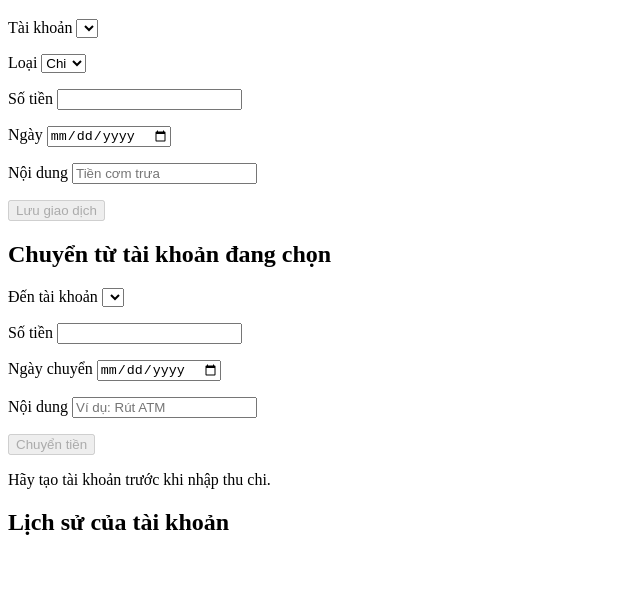
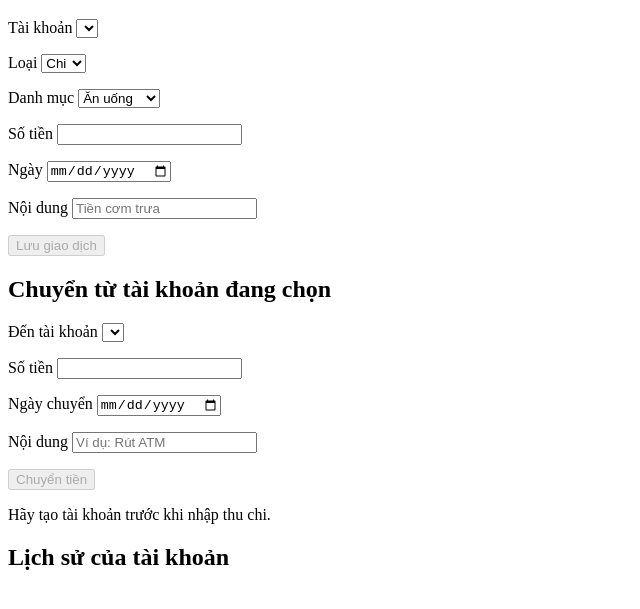
Before and after one commit to ducanhlv142/MafiKO, a website with bundled scripts: page transactions.html in a window 1280 px wide. Shown: the part 87-696 px from the top of the page, without its empty margins (0-640 px from the left). Built offline with nearby package versions, Linux system fonts and the light colour scheme.

Commit message:
feat: categorize income and expenses

```diff
--- /dev/null
+++ b/src/domain/finance/category.ts
@@ -0,0 +1,17 @@
+export const categories = {
+    expense: {
+        food: "Ăn uống",
+        transport: "Di chuyển",
+        housing: "Nhà ở",
+        shopping: "Mua sắm",
+        otherExpense: "Chi khác",
+    },
+    income: {
+        salary: "Lương",
+        bonus: "Thưởng",
+        otherIncome: "Thu khác",
+    },
+} as const;
+
+export type ExpenseCategoryId = keyof typeof categories.expense;
+export type IncomeCategoryId = keyof typeof categories.income;
--- a/src/domain/finance/transaction.ts
+++ b/src/domain/finance/transaction.ts
@@ -1,4 +1,5 @@
 import type { Account } from "./account";
+import type { ExpenseCategoryId, IncomeCategoryId } from "./category";
 
 export interface Transaction {
   id: string;
@@ -7,6 +8,7 @@ export interface Transaction {
   amountMinor: number;
   date: string;
   note: string;
+  categoryId?: ExpenseCategoryId | IncomeCategoryId;
 }
 
 export function toMovement(transaction: Transaction): number {
--- a/src/storage/transaction-browser.ts
+++ b/src/storage/transaction-browser.ts
@@ -5,9 +5,12 @@ import { calculateBalance } from "../domain/finance/balance.js";
 import { openDatabase } from "./database.js";
 import { createTransfer, transferMovement } from "../domain/finance/transfer.js";
 import type { Transfer } from "../domain/finance/transfer";
+import { categories } from "../domain/finance/category.js";
 
 const accountSelect = document.querySelector<HTMLSelectElement>("#account")!;
 const form = document.querySelector<HTMLFormElement>("#entry")!;
+const kindSelect = form.querySelector<HTMLSelectElement>('select[name="kind"]')!;
+const categorySelect = form.querySelector<HTMLSelectElement>("#entry-category")!;
 const dateInput = document.querySelector<HTMLInputElement>("#date")!;
 const save = document.querySelector<HTMLButtonElement>("#save")!;
 const balance = document.querySelector<HTMLElement>("#balance")!;
@@ -36,6 +39,18 @@ function saveEntry(db: IDBDatabase, entry: Transaction): Promise<void> {
         tx.objectStore("transactions").add(entry);
     });
 }
+
+function updateCategories() {
+    const kind = kindSelect.value === "income" ? "income" : "expense";
+    categorySelect.replaceChildren();
+
+    for (const [id, label] of Object.entries(categories[kind])) {
+        categorySelect.add(new Option(label, id));
+    }
+}
+
+kindSelect.onchange = updateCategories;
+updateCategories();
 
 async function start() {
     const db = await openDatabase();
@@ -153,22 +168,30 @@ async function start() {
         const changes = entries.map((entry) =>
             isCard ? -toMovement(entry) : toMovement(entry),
         );
-        const current = calculateBalance(account.openingBalanceMinor, changes);
+
         const accountTransfers = [...outgoing, ...incoming];
 
         for (const transfer of accountTransfers) {
             const movement = transferMovement(transfer, account.id);
             changes.push(isCard ? -movement : movement);
         }
+        const current = calculateBalance(account.openingBalanceMinor, changes);
+
         const money = (n: number) => `${n.toLocaleString("vi-VN")} ${account.currency}`;
 
         balance.textContent = `${isCard ? "Dư nợ" : "Số dư"}: ${money(current)}`;
         historyList.replaceChildren();
 
-        const rows = entries.map((entry) => ({
-            date: entry.date,
-            text: `${entry.kind === "expense" ? "Chi" : "Thu"} ${money(entry.amountMinor)} · ${entry.note}`,
-        }));
+        const rows = entries.map((entry) => {
+            const label = entry.kind === "expense" ? "Chi" : "Thu";
+            const labels: Readonly<Record<string, string>> = categories[entry.kind];
+            const category = labels[entry.categoryId ?? ""] ?? "Chưa phân loại";
+
+            return {
+                date: entry.date,
+                text: `${label} ${money(entry.amountMinor)} · ${category} · ${entry.note}`,
+            };
+        });
 
         for (const transfer of accountTransfers) {
             const sent = transfer.fromAccountId === account.id;
@@ -215,11 +238,18 @@ async function start() {
             return;
         }
         if (kind !== "income" && kind !== "expense") return;
+        const categoryId = categorySelect.value as NonNullable<Transaction["categoryId"]>;
+
+        if (!Object.hasOwn(categories[kind], categoryId)) {
+            status.textContent = "Chọn danh mục phù hợp với loại giao dịch.";
+            return;
+        }
 
         const entry: Transaction = {
             id: crypto.randomUUID(),
             accountId: selectedAccount().id,
             kind,
+            categoryId,
             amountMinor: amount,
             date: dateInput.value,
             note,
@@ -229,6 +259,7 @@ async function start() {
         try {
             await saveEntry(db, entry);
             form.reset();
+            updateCategories();
             dateInput.value = today();
             status.textContent = "Đã lưu giao dịch.";
             await refresh().catch(reportReadError);
--- a/transactions.html
+++ b/transactions.html
@@ -20,7 +20,13 @@
                     <option value="expense">Chi</option>
                     <option value="income">Thu</option>
                 </select>
-            </label></p>
+            </label>
+        </p>
+        <p>
+            <label>Danh mục
+                <select id="entry-category" name="categoryId" required></select>
+            </label>
+        </p>
         <p><label>Số tiền <input name="amount" type="number" min="1" step="1" required></label></p>
         <p><label>Ngày <input id="date" name="date" type="date" required></label></p>
         <p><label>Nội dung <input name="note" maxlength="120" placeholder="Tiền cơm trưa" required></label></p>
```
